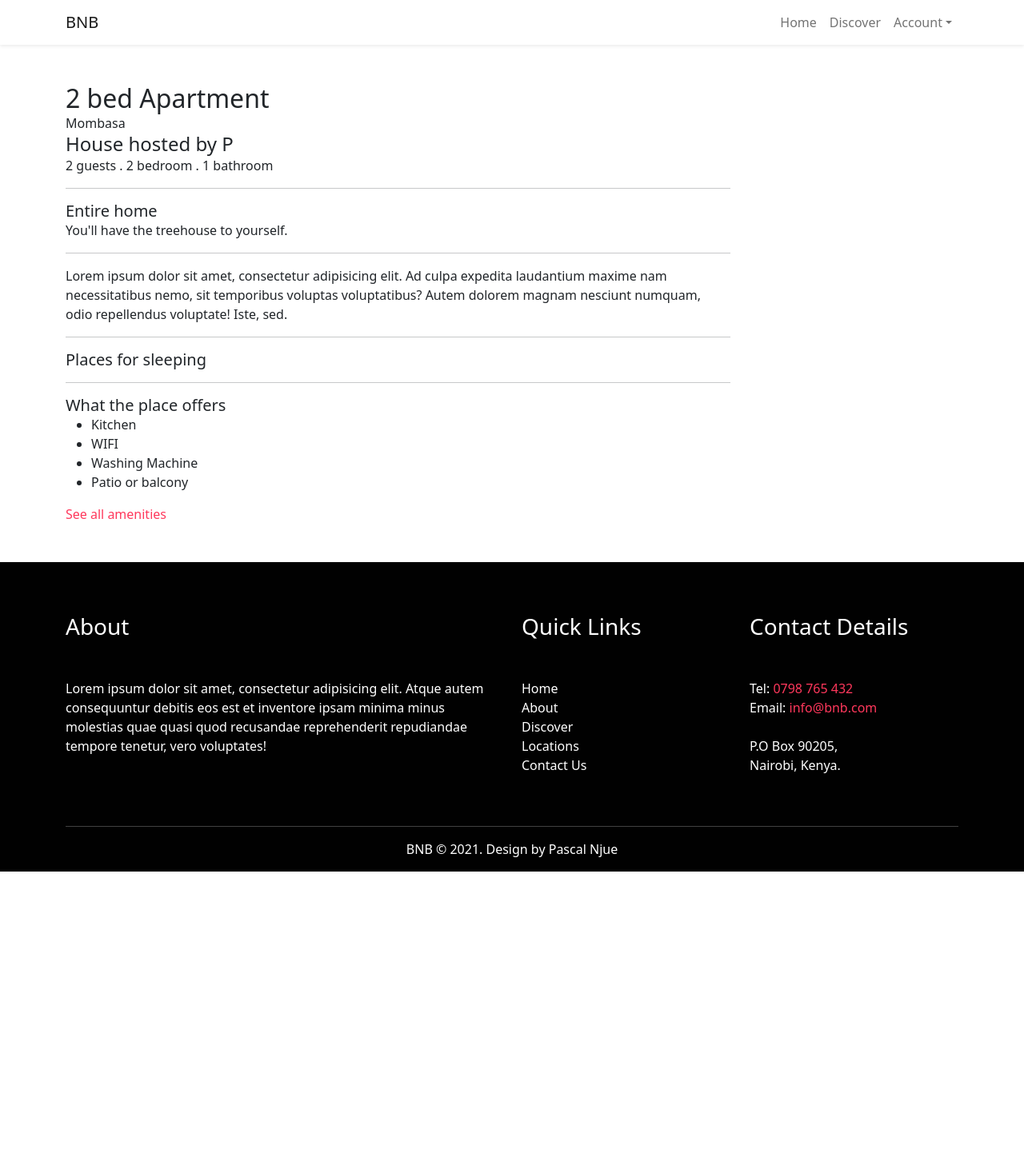
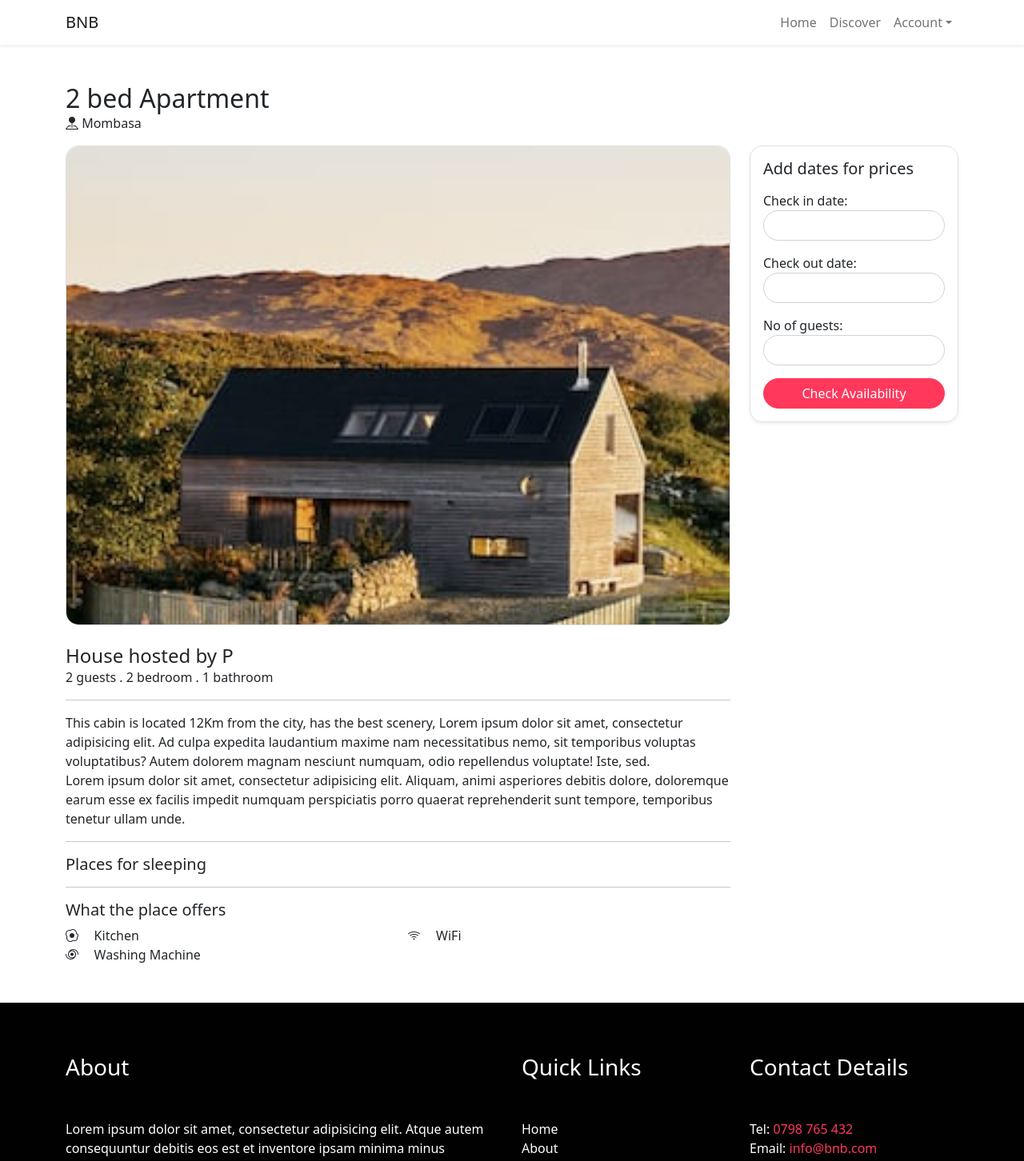
Before and after one commit to pascalnjue/bnb-demo, a Next.js app: page /listings/1 in a window 1280 px wide. Shown: the top 1452 px of the page at 80% size. Before the commit the page ends 1090 px from the top, so only its background shows below. Built offline with nearby package versions, Linux system fonts and the light colour scheme.

Commit message:
add bs icons

```diff
--- a/data/dummy.ts
+++ b/data/dummy.ts
@@ -1,5 +1,5 @@
 import Location from "../src/types/location";
-import Listing from "../src/types/listing";
+import Listing, {Amenity} from "../src/types/listing";
 import pic1 from "../src/dummy_images/outdoors.jpeg";
 import pic2 from "../src/dummy_images/location.jpeg";
 
@@ -9,6 +9,12 @@ export const locations: Location[] = [
     {id: 3, name: "Nakuru", bannerSrc: pic2.src},
 ];
 
+export const amenities: Amenity[] = [
+    {id: 1, name: "Kitchen", bsIcon: "egg-fried"},
+    {id: 1, name: "WiFi", bsIcon: "wifi"},
+    {id: 1, name: "Washing Machine", bsIcon: "tropical-storm"},
+];
+
 export const listings: Listing[] = [
-    {id: 1, title: "2 bed Apartment", location: locations[1], bannerSrc: pic1.src},
+    {id: 1, title: "2 bed Apartment", location: locations[1], bannerSrc: pic1.src, amenities},
 ]
--- a/package.json
+++ b/package.json
@@ -12,6 +12,7 @@
     "@popperjs/core": "^2.9.2",
     "@types/bootstrap": "^5.0.17",
     "bootstrap": "^5.0.2",
+    "bootstrap-icons": "^1.5.0",
     "next": "11.0.1",
     "prop-types": "^15.7.2",
     "react": "17.0.2",
--- a/pages/_app.tsx
+++ b/pages/_app.tsx
@@ -1,5 +1,6 @@
-import '../src/styles/globals.scss'
-import type { AppProps } from 'next/app'
+import '../src/styles/globals.scss';
+import "bootstrap-icons/font/bootstrap-icons.css";
+import type { AppProps } from 'next/app';
 
 function MyApp({ Component, pageProps }: AppProps) {
   return <Component {...pageProps} />
--- a/pages/listings/[id].tsx
+++ b/pages/listings/[id].tsx
@@ -2,6 +2,9 @@ import React from 'react';
 import Layout from "../../src/components/main/Layout";
 import Listing from "../../src/types/listing";
 import {listings} from "../../data/dummy";
+import houseImage from "../../src/dummy_images/house.jpeg";
+import AmenityListItem from "../../src/components/listings/AmenityListItem";
+import ListingBookingForm from "../../src/components/listings/BookingForm";
 
 // @ts-ignore
 export const getServerSideProps = async ({query}) => {
@@ -20,24 +23,30 @@ const ListingDetails = (props: { listing: Listing }) => {
         <Layout title={"listing details"}>
             <section>
                 <div className="container py-5">
-                    <h2>{listing.title}</h2>
-                    <p>{listing.location.name}</p>
+                    <div className="mb-3">
+                        <h2>{listing.title}</h2>
+                        <p><i className="bi bi-pin-map-fill"/> {listing.location.name}</p>
+                    </div>
 
                     <div className="row">
                         <div className="col-md-9">
-                            <h4>House hosted by P</h4>
+                            <div className="vh-75">
+                                <div className="card">
+                                    <img src={listing.bannerSrc} alt="" className="card-image"/>
+                                </div>
+                            </div>
+                            <h4 className="mt-4">House hosted by P</h4>
                             <p>2 guests . 2 bedroom . 1 bathroom</p>
                             <hr/>
                             <div>
-                                <h5>Entire home</h5>
-                                <p>You&apos;ll have the treehouse to yourself.</p>
-                            </div>
-                            <hr/>
-                            <div>
                                 <p>
-                                    Lorem ipsum dolor sit amet, consectetur adipisicing elit. Ad culpa expedita
+                                    This cabin is located 12Km from the city, has the best scenery, Lorem ipsum dolor
+                                    sit amet, consectetur adipisicing elit. Ad culpa expedita
                                     laudantium maxime nam necessitatibus nemo, sit temporibus voluptas voluptatibus?
-                                    Autem dolorem magnam nesciunt numquam, odio repellendus voluptate! Iste, sed.
+                                    Autem dolorem magnam nesciunt numquam, odio repellendus voluptate! Iste, sed. <br/>
+                                    Lorem ipsum dolor sit amet, consectetur adipisicing elit. Aliquam, animi asperiores
+                                    debitis dolore, doloremque earum esse ex facilis impedit numquam perspiciatis porro
+                                    quaerat reprehenderit sunt tempore, temporibus tenetur ullam unde.
                                 </p>
                             </div>
                             <hr/>
@@ -46,15 +55,18 @@ const ListingDetails = (props: { listing: Listing }) => {
                             </div>
                             <hr/>
                             <div>
-                                <h5>What the place offers</h5>
-                                <ul>
-                                    <li>Kitchen</li>
-                                    <li>WIFI</li>
-                                    <li>Washing Machine</li>
-                                    <li>Patio or balcony</li>
-                                </ul>
-                                <a href="#">See all amenities</a>
+                                <h5 className="mb-2">What the place offers</h5>
+                                <div className="row">
+                                    {listing.amenities.map(amenity => (
+                                        <div className="col-md-6" key={amenity.id}>
+                                            <AmenityListItem amenity={amenity}/>
+                                        </div>
+                                    ))}
+                                </div>
                             </div>
+                        </div>
+                        <div className="col-md-3">
+                            <ListingBookingForm/>
                         </div>
                     </div>
                 </div>
--- /dev/null
+++ b/src/components/listings/AmenityListItem.tsx
@@ -0,0 +1,24 @@
+import React from 'react';
+import PropTypes from 'prop-types';
+import {Amenity} from "../../types/listing";
+
+const AmenityListItem = (props: { amenity: Amenity }) => {
+    const {amenity} = props;
+
+    return (
+        <div className="row">
+            <div className="col-1">
+                {amenity.bsIcon && <i className={`bi bi-${amenity.bsIcon}`}/>}
+            </div>
+            <div className="col-11">
+                <p>{amenity.name}</p>
+            </div>
+        </div>
+    );
+};
+
+AmenityListItem.propTypes = {
+    amenity: PropTypes.object.isRequired,
+};
+
+export default AmenityListItem;
--- /dev/null
+++ b/src/components/listings/BookingForm.tsx
@@ -0,0 +1,28 @@
+import React from 'react';
+
+const ListingBookingForm = () => {
+    return (
+        <div className="rounded border shadow-sm">
+            <div className="card-body">
+                <h5 className="mb-3">Add dates for prices</h5>
+                <form>
+                    <div className="form-group mb-3">
+                        <label htmlFor="checkInDate">Check in date:</label>
+                        <input type="text" id="checkInDate" className="form-control"/>
+                    </div>
+                    <div className="form-group mb-3">
+                        <label htmlFor="checkOutDate">Check out date:</label>
+                        <input type="text" id="checkOutDate" className="form-control"/>
+                    </div>
+                    <div className="form-group mb-3">
+                        <label htmlFor="checkOutDate">No of guests:</label>
+                        <input type="text" id="checkOutDate" className="form-control"/>
+                    </div>
+                    <button className="btn w-100 btn-primary">Check Availability</button>
+                </form>
+            </div>
+        </div>
+    );
+};
+
+export default ListingBookingForm;
--- a/src/styles/globals.scss
+++ b/src/styles/globals.scss
@@ -5,6 +5,8 @@ $theme-colors: (
         "secondary": #3881ff,
         "dark": #010101,
 );
+
+$rounded-border-radius: 1rem;
 
 @import "modules/button.module";
 @import "modules/card.module";
@@ -31,3 +33,7 @@ a {
 .hover-text-primary:hover {
   color: $primary !important;
 }
+
+.rounded {
+  border-radius: $rounded-border-radius !important;
+}
```
Also changed, not shown: src/types/listing.ts (+7 -0 lines), 1 other file (tests, documents, lock files or other folders).
